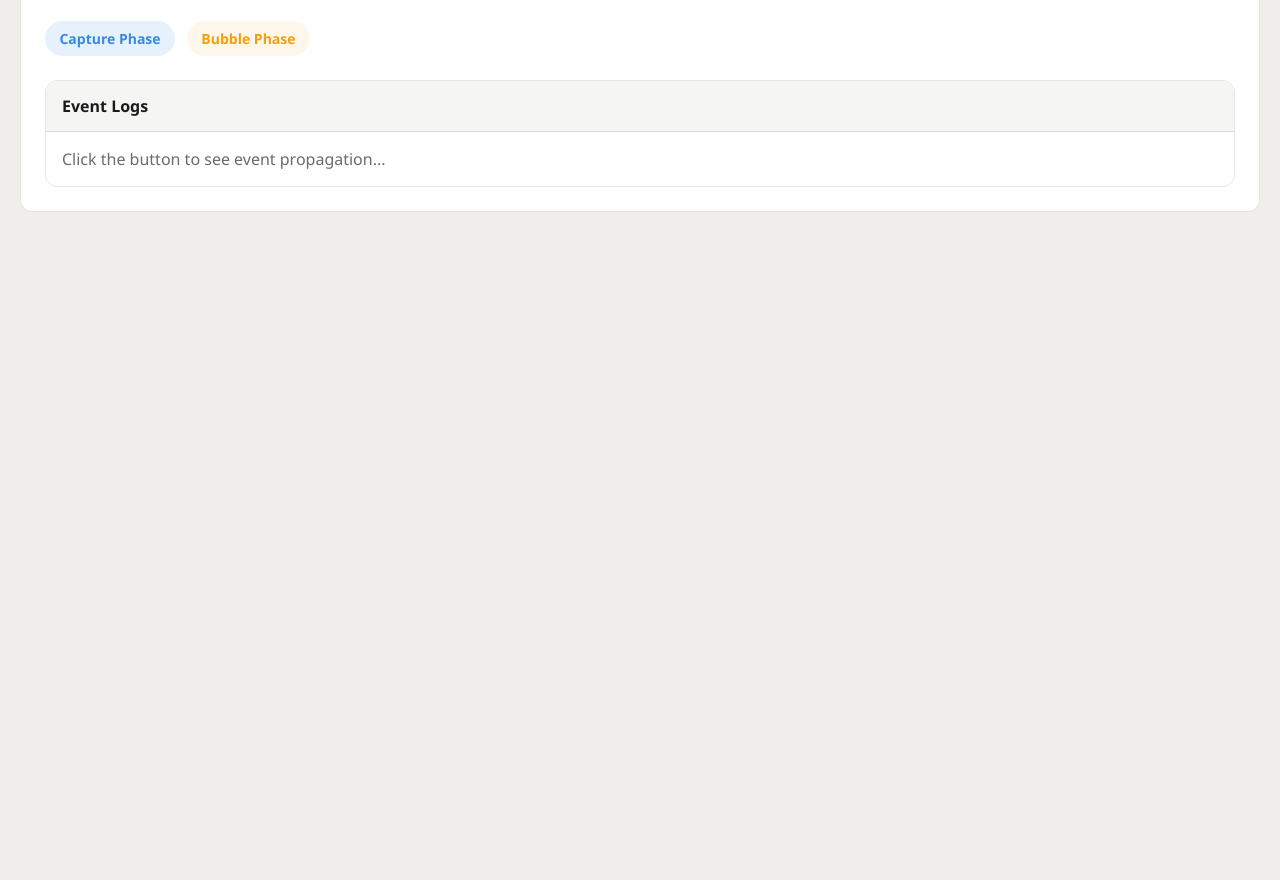
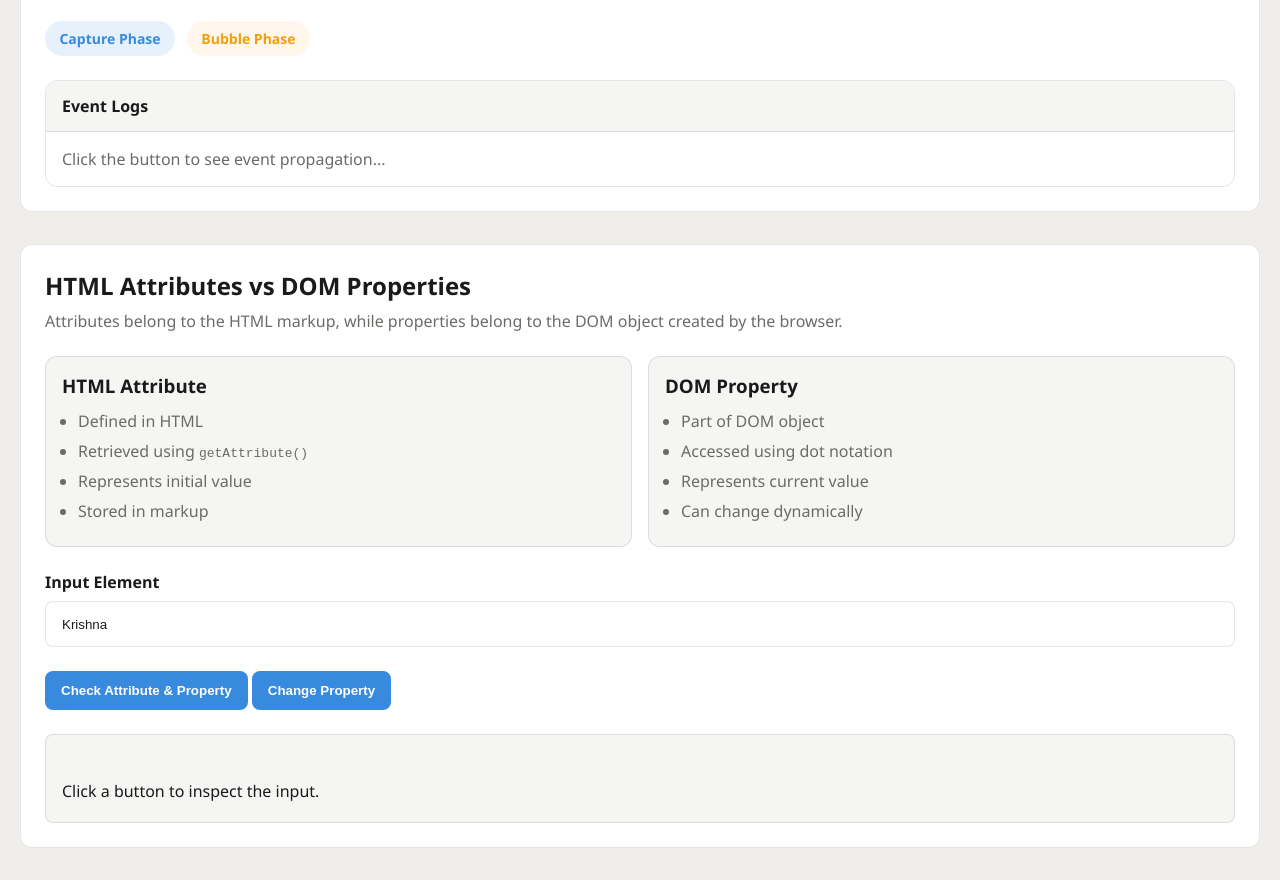
Before and after one commit to chintu79/Task-manager-using-dom, a plain HTML site: page index.html in a window 1280 px wide. Shown: the part 1649-2529 px from the top of the page. Before the commit the page ends 1893 px from the top, so only its background shows below. Drawn offline with Linux system fonts and the light colour scheme.

Commit message:
update: added attribute vs property section

```diff
--- a/index.html
+++ b/index.html
@@ -122,6 +122,57 @@
         </div>
     </section>
 
+    <section class="section">
+        <div class="section-header">
+            <h2>HTML Attributes vs DOM Properties</h2>
+            <p>
+                Attributes belong to the HTML markup, while properties belong to the DOM object created by the browser.
+            </p>
+        </div>
+
+        <div class="comparison-grid">
+            <div class="comparison-card">
+                <h3>HTML Attribute</h3>
+                <ul>
+                    <li>Defined in HTML</li>
+                    <li>Retrieved using <code>getAttribute()</code></li>
+                    <li>Represents initial value</li>
+                    <li>Stored in markup</li>
+                </ul>
+            </div>
+
+            <div class="comparison-card">
+                <h3>DOM Property</h3>
+                <ul>
+                    <li>Part of DOM object</li>
+                    <li>Accessed using dot notation</li>
+                    <li>Represents current value</li>
+                    <li>Can change dynamically</li>
+                </ul>
+            </div>
+        </div>
+
+        <div class="attribute-demo">
+            <label for="nameInput">Input Element</label>
+
+            <input type="text" id="nameInput" value="Krishna" />
+
+            <div class="controls">
+                <button id="checkValuesBtn">
+                    Check Attribute & Property
+                </button>
+
+                <button id="changePropertyBtn">
+                    Change Property
+                </button>
+            </div>
+
+            <div class="result-box" id="attributeResult">
+                Click a button to inspect the input.
+            </div>
+        </div>
+    </section>
+
     <script src="script.js"></script>
 </body>
 
--- a/script.js
+++ b/script.js
@@ -18,6 +18,12 @@ const child = document.getElementById("child");
 const button = document.getElementById("demoBtn");
 const logContainer = document.getElementById("logContainer");
 const clearLogs = document.getElementById("clearLogs");
+
+//Attribute vs property elements
+const input = document.getElementById("nameInput");
+const checkBtn = document.getElementById("checkValuesBtn");
+const changeBtn = document.getElementById("changePropertyBtn");
+const resultBox = document.getElementById("attributeResult");
 
 //Theme toggling logic
 themeToggle.addEventListener('click', () => {
@@ -214,3 +220,35 @@ clearLogs.addEventListener("click", () => {
     </div>
   `;
 });
+
+//Attribute vs property
+
+checkBtn.addEventListener("click", () => {
+    const attributeValue = input.getAttribute("value");
+    const propertyValue = input.value;
+
+    resultBox.textContent = `
+Attribute Value: ${attributeValue}
+
+Property Value: ${propertyValue}
+
+Observation:
+Attribute stores the original HTML value.
+Property stores the current value.
+    `;
+});
+
+changeBtn.addEventListener("click", () => {
+    input.value = "Changed via JS Property";
+
+    resultBox.textContent = `
+Property Updated!
+
+Attribute Value: ${input.getAttribute("value")}
+Property Value: ${input.value}
+
+Notice:
+The property changed,
+but the HTML attribute remained the same.
+    `;
+});
--- a/style.css
+++ b/style.css
@@ -521,3 +521,68 @@ main {
     border-left: 4px solid #f59e0b;
     background: rgba(245, 158, 11, 0.08);
 }
+
+
+.comparison-grid {
+    display: grid;
+    grid-template-columns: repeat(auto-fit, minmax(260px, 1fr));
+    gap: 1rem;
+    margin-top: 1.5rem;
+}
+
+.comparison-card {
+    background: var(--bg-secondary);
+    border: 1px solid var(--border);
+    border-radius: var(--radius-lg);
+    padding: 1rem;
+}
+
+.comparison-card h3 {
+    margin-bottom: 0.75rem;
+    color: var(--text-primary);
+}
+
+.comparison-card ul {
+    padding-left: 1rem;
+    color: var(--text-secondary);
+}
+
+.comparison-card li {
+    margin-bottom: 0.5rem;
+}
+
+.attribute-demo {
+    margin-top: 1.5rem;
+}
+
+.attribute-demo label {
+    display: block;
+    margin-bottom: 0.5rem;
+    color: var(--text-primary);
+    font-weight: 600;
+}
+
+.attribute-demo input {
+    width: 100%;
+    padding: 0.9rem 1rem;
+    border-radius: var(--radius-md);
+    border: 1px solid var(--border);
+    background: var(--bg-primary);
+    color: var(--text-primary);
+}
+
+.attribute-demo input:focus {
+    outline: none;
+    border-color: var(--accent);
+}
+
+.result-box {
+    margin-top: 1rem;
+    padding: 1rem;
+    border-radius: var(--radius-md);
+    border: 1px solid var(--border);
+    background: var(--bg-secondary);
+    color: var(--text-primary);
+    white-space: pre-line;
+    line-height: 1.7;
+}
```
